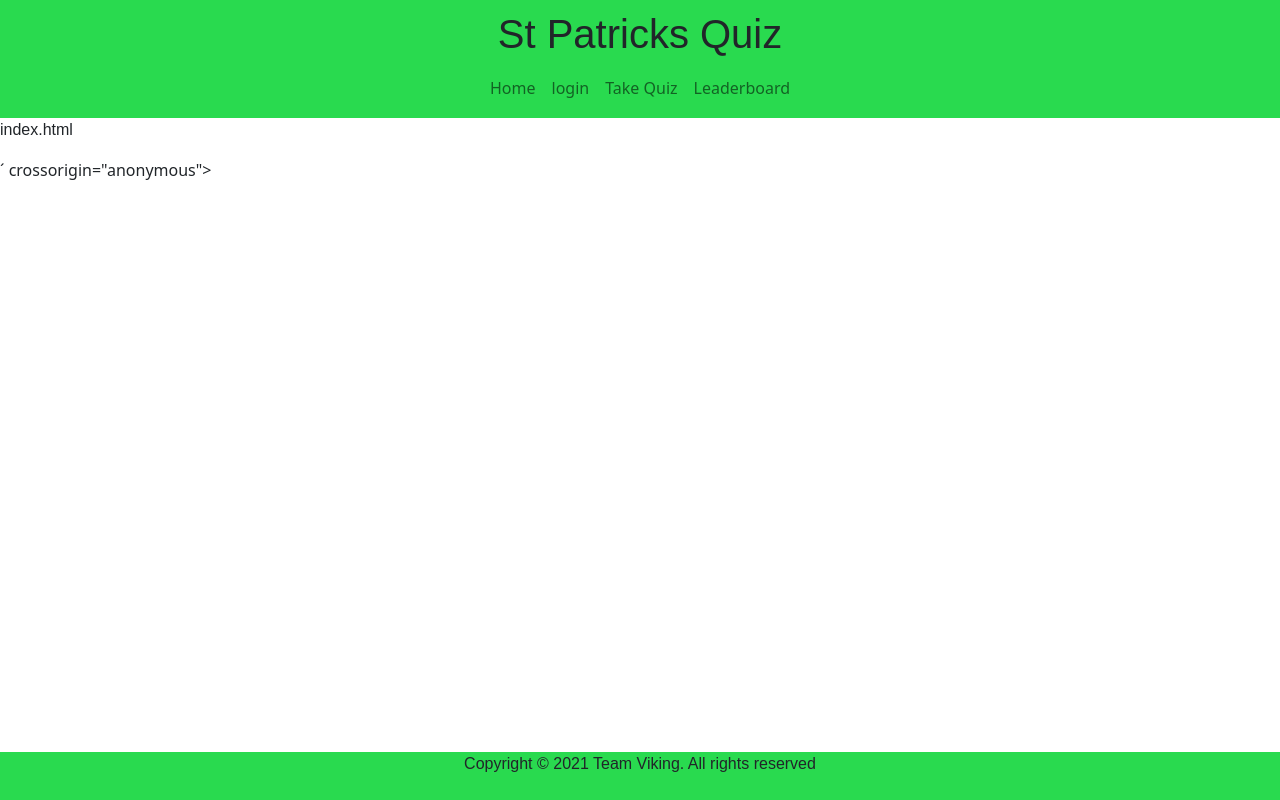
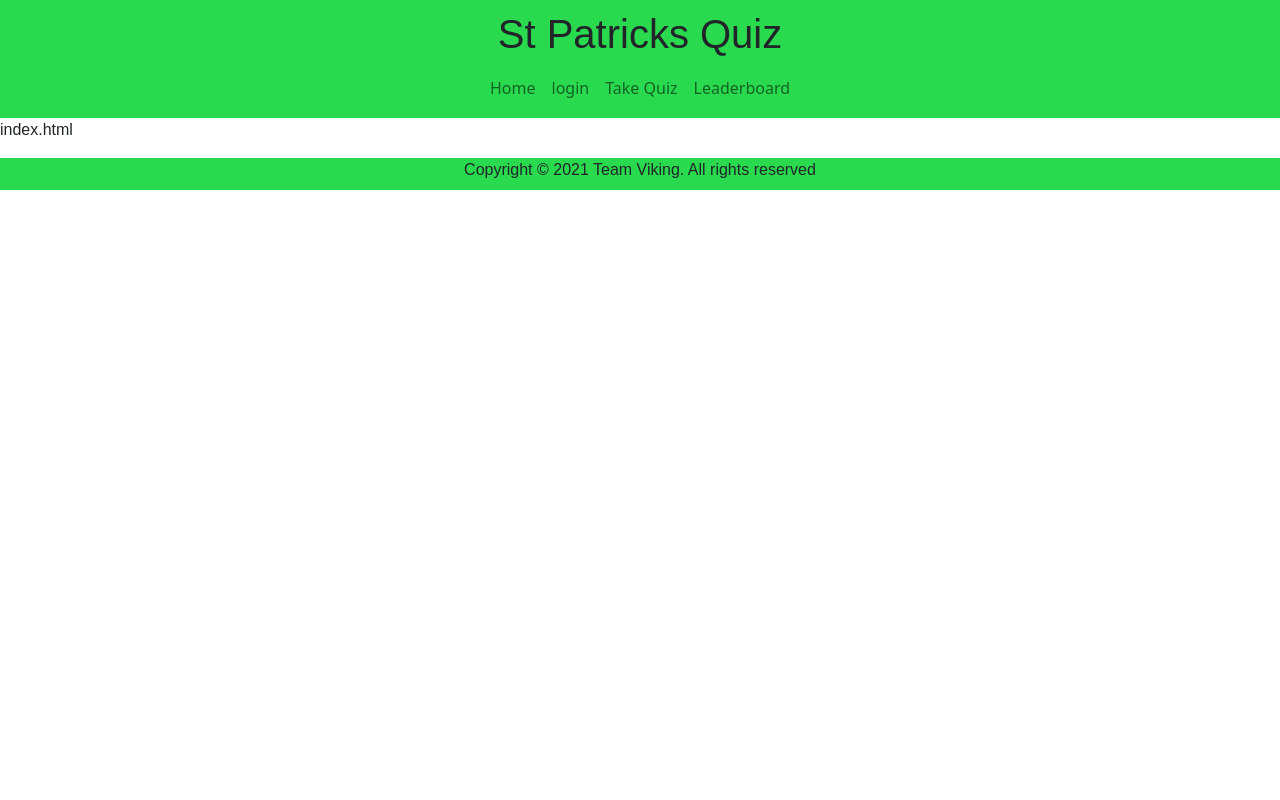
Before and after one commit to jumboduck/st-patricks-quiz, a Flask app: page / in a window 1280 px wide. Run offline with Flask 2, Linux system fonts and the light colour scheme; some libraries are stand-ins or nearby versions; some web fonts are replaced.

Commit message:
script tag added, footer fixed position removed

```diff
--- a/templates/base.html
+++ b/templates/base.html
@@ -42,12 +42,12 @@
             </div>
         </nav>
     </header>
-    <div class="container-fluid p-0">
+    <div class="site-content container-fluid p-0">
         {% block content %}
         {% endblock %}
     </div>
 
-    <footer class="custom-footer fixed-bottom">
+    <footer class="custom-footer">
         <p class="text-center pb-2">Copyright © 2021 Team Viking. All rights reserved</p>
     </footer>
 
@@ -61,7 +61,8 @@
 </script>
 <script src="https://stackpath.bootstrapcdn.com/bootstrap/4.1.3/js/bootstrap.min.js"
     integrity="sha384-ChfqqxuZUCnJSK3+MXmPNIyE6ZbWh2IMqE241rYiqJxyMiZ6OW/JmZQ5stwEULTy"
-    crossorigin="anonymous"></script>´
+    crossorigin="anonymous"></script>
+    <script
     integrity="sha384-ChfqqxuZUCnJSK3+MXmPNIyE6ZbWh2IMqE241rYiqJxyMiZ6OW/JmZQ5stwEULTy" crossorigin="anonymous">
 </script>
 <script src="{{ url_for('static', filename='js/quiz.js') }}"></script>
```
